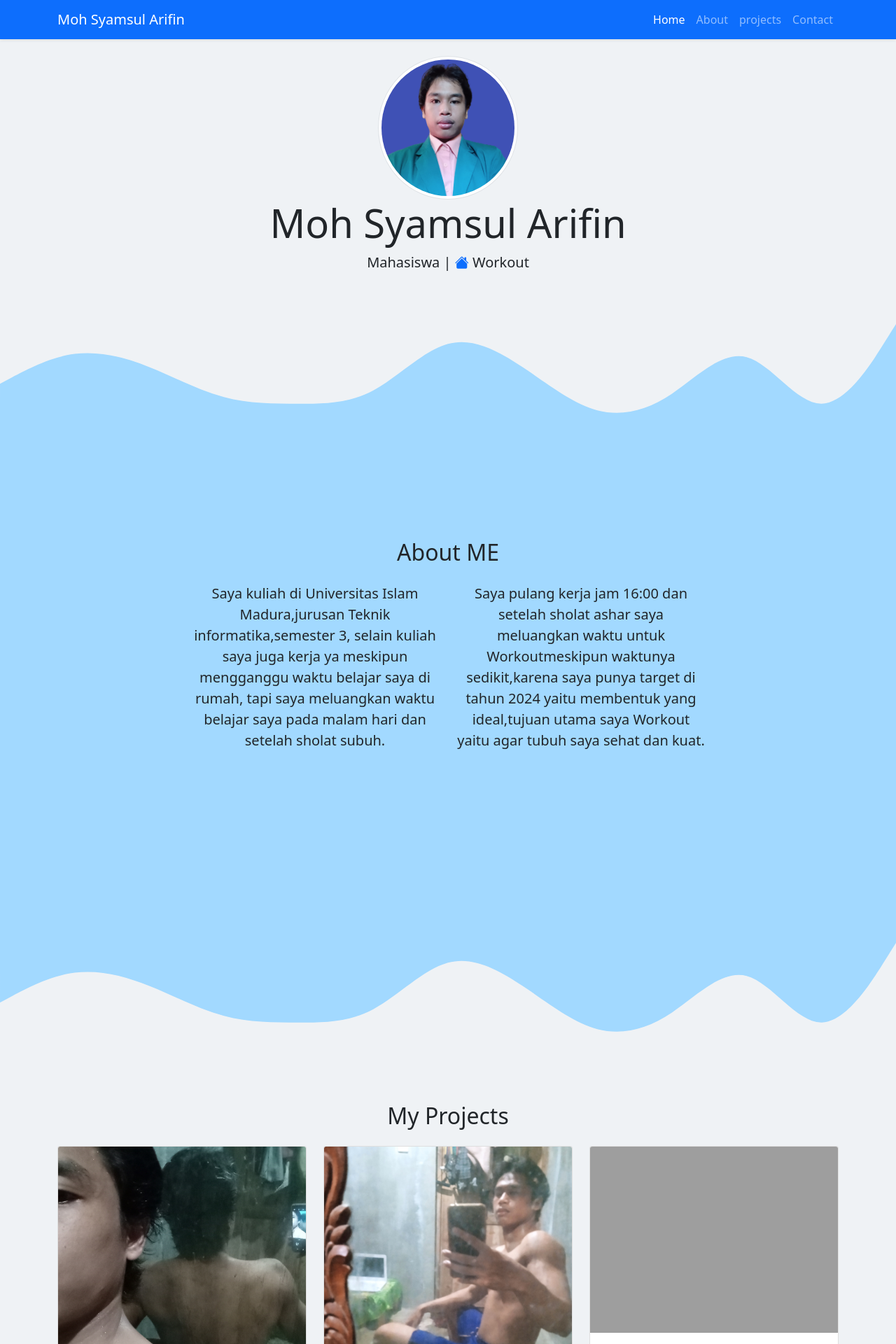
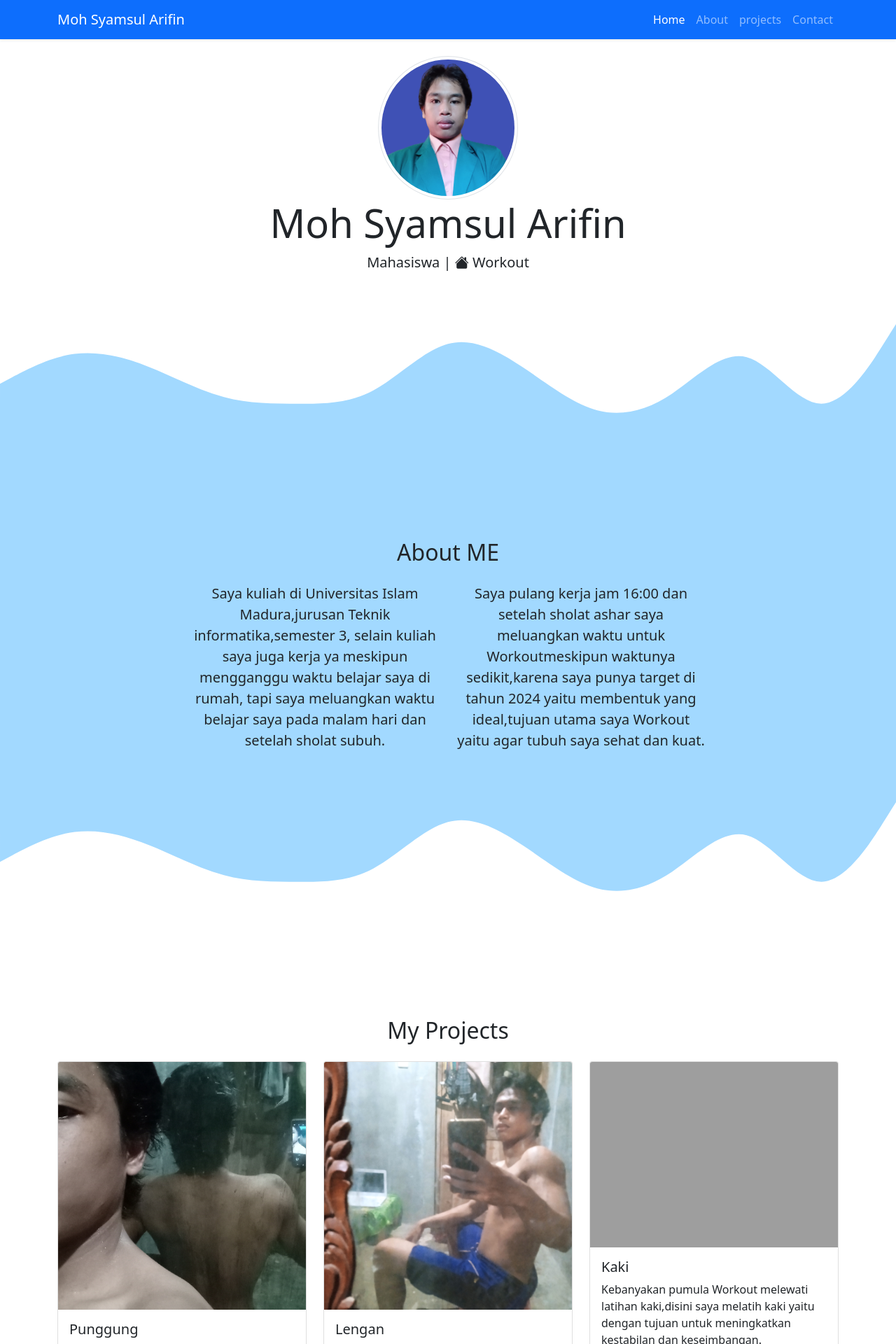
Before and after one commit to syamsul123arifin/UAS, a Django app: template portofolio/templates/index.html in a window 1280 px wide. Shown: the top 1920 px of the page at 70% size. Run offline with Django 3.2, Linux system fonts and the light colour scheme; the template is opened without the code that fills it, so the values that code supplies are empty; grey boxes are pictures that could not be loaded.

Commit message:
ada perubahan di index.html

```diff
--- a/portofolio/templates/index.html
+++ b/portofolio/templates/index.html
@@ -50,16 +50,16 @@
  <!-- Akhir Navbar -->
 
  <!-- Jumbotron -->
- <section class="jumbotron text-center" style="background-color: #eff2f5; padding-top: 5rem; min-height: 600px;">
+ <section class="jumbotron text-center" style="background-color: #ffffff; padding-top: 5rem; min-height: 200px;">
   <img src="{% static '/img/1.png' %}"  alt="Moh Syamsul Arifin"width="200" class=" rounded-circle img-thumbnail"/>
   <h1 class="display-4">Moh Syamsul Arifin</h1>
-  <p class="lead">Mahasiswa | <i class="bi bi-house-fill text-primary"></i> Workout</p>
-  <svg xmlns="http://www.w3.org/2000/svg" viewBox="0 0 1440 320"><path fill="#a2d9ff" fill-opacity="1" d="M0,160L20,149.3C40,139,80,117,120,112C160,107,200,117,240,133.3C280,149,320,171,360,181.3C400,192,440,192,480,192C520,192,560,192,600,170.7C640,149,680,107,720,96C760,85,800,107,840,133.3C880,160,920,192,960,202.7C1000,213,1040,203,1080,176C1120,149,1160,107,1200,117.3C1240,128,1280,192,1320,192C1360,192,1400,128,1420,96L1440,64L1440,320L1420,320C1400,320,1360,320,1320,320C1280,320,1240,320,1200,320C1160,320,1120,320,1080,320C1040,320,1000,320,960,320C920,320,880,320,840,320C800,320,760,320,720,320C680,320,640,320,600,320C560,320,520,320,480,320C440,320,400,320,360,320C320,320,280,320,240,320C200,320,160,320,120,320C80,320,40,320,20,320L0,320Z"></path></svg>
+  <p class="lead">Mahasiswa | <i class="bi bi-house-fill text-pryma"></i> Workout</p>
  </section>
+ <svg xmlns="http://www.w3.org/2000/svg" viewBox="0 0 1440 320"><path fill="#a2d9ff" fill-opacity="1" d="M0,160L20,149.3C40,139,80,117,120,112C160,107,200,117,240,133.3C280,149,320,171,360,181.3C400,192,440,192,480,192C520,192,560,192,600,170.7C640,149,680,107,720,96C760,85,800,107,840,133.3C880,160,920,192,960,202.7C1000,213,1040,203,1080,176C1120,149,1160,107,1200,117.3C1240,128,1280,192,1320,192C1360,192,1400,128,1420,96L1440,64L1440,320L1420,320C1400,320,1360,320,1320,320C1280,320,1240,320,1200,320C1160,320,1120,320,1080,320C1040,320,1000,320,960,320C920,320,880,320,840,320C800,320,760,320,720,320C680,320,640,320,600,320C560,320,520,320,480,320C440,320,400,320,360,320C320,320,280,320,240,320C200,320,160,320,120,320C80,320,40,320,20,320L0,320Z"></path></svg>
  <!-- Akhir Jumbotron -->
 
  <!-- About -->
-<section id="about" style="min-height: 600px; background-color: #a2d9ff; padding-top: 5rem;" >
+<section id="about" style="min-height: 200px; background-color: #a2d9ff; padding-top: 5rem;" >
 <div class="container">
   <div class="row text-center mb-3">
     <div class="col">
@@ -81,11 +81,11 @@
   </div>
 </div>
 </section>
+<svg xmlns="http://www.w3.org/2000/svg" viewBox="0 0 1440 320"><path fill="#a2d9ff" fill-opacity="1" d="M0,160L20,149.3C40,139,80,117,120,112C160,107,200,117,240,133.3C280,149,320,171,360,181.3C400,192,440,192,480,192C520,192,560,192,600,170.7C640,149,680,107,720,96C760,85,800,107,840,133.3C880,160,920,192,960,202.7C1000,213,1040,203,1080,176C1120,149,1160,107,1200,117.3C1240,128,1280,192,1320,192C1360,192,1400,128,1420,96L1440,64L1440,0L1420,0C1400,0,1360,0,1320,0C1280,0,1240,0,1200,0C1160,0,1120,0,1080,0C1040,0,1000,0,960,0C920,0,880,0,840,0C800,0,760,0,720,0C680,0,640,0,600,0C560,0,520,0,480,0C440,0,400,0,360,0C320,0,280,0,240,0C200,0,160,0,120,0C80,0,40,0,20,0L0,0Z"></path></svg>
  <!-- Akhir About -->
 
  <!-- Projects -->
- <section id="projects" style="background-color: #eff2f5; min-height: 40px;">
-  <svg xmlns="http://www.w3.org/2000/svg" viewBox="0 0 1440 320"><path fill="#a2d9ff" fill-opacity="1" d="M0,160L20,149.3C40,139,80,117,120,112C160,107,200,117,240,133.3C280,149,320,171,360,181.3C400,192,440,192,480,192C520,192,560,192,600,170.7C640,149,680,107,720,96C760,85,800,107,840,133.3C880,160,920,192,960,202.7C1000,213,1040,203,1080,176C1120,149,1160,107,1200,117.3C1240,128,1280,192,1320,192C1360,192,1400,128,1420,96L1440,64L1440,0L1420,0C1400,0,1360,0,1320,0C1280,0,1240,0,1200,0C1160,0,1120,0,1080,0C1040,0,1000,0,960,0C920,0,880,0,840,0C800,0,760,0,720,0C680,0,640,0,600,0C560,0,520,0,480,0C440,0,400,0,360,0C320,0,280,0,240,0C200,0,160,0,120,0C80,0,40,0,20,0L0,0Z"></path></svg>
+ <section id="projects" style="background-color: #ffffff; padding-top: 5rem;">
   <div class="container">
     <div class="row text-center mb-3">
       <div class="col">
@@ -125,13 +125,12 @@
       </div>
     </div>
   </div>
-  <svg xmlns="http://www.w3.org/2000/svg" viewBox="0 0 1440 320"><path fill="#a2d9ff" fill-opacity="1" d="M0,160L20,149.3C40,139,80,117,120,112C160,107,200,117,240,133.3C280,149,320,171,360,181.3C400,192,440,192,480,192C520,192,560,192,600,170.7C640,149,680,107,720,96C760,85,800,107,840,133.3C880,160,920,192,960,202.7C1000,213,1040,203,1080,176C1120,149,1160,107,1200,117.3C1240,128,1280,192,1320,192C1360,192,1400,128,1420,96L1440,64L1440,320L1420,320C1400,320,1360,320,1320,320C1280,320,1240,320,1200,320C1160,320,1120,320,1080,320C1040,320,1000,320,960,320C920,320,880,320,840,320C800,320,760,320,720,320C680,320,640,320,600,320C560,320,520,320,480,320C440,320,400,320,360,320C320,320,280,320,240,320C200,320,160,320,120,320C80,320,40,320,20,320L0,320Z"></path></svg>
  </section>
+ <svg xmlns="http://www.w3.org/2000/svg" viewBox="0 0 1440 320"><path fill="#a2d9ff" fill-opacity="1" d="M0,160L20,149.3C40,139,80,117,120,112C160,107,200,117,240,133.3C280,149,320,171,360,181.3C400,192,440,192,480,192C520,192,560,192,600,170.7C640,149,680,107,720,96C760,85,800,107,840,133.3C880,160,920,192,960,202.7C1000,213,1040,203,1080,176C1120,149,1160,107,1200,117.3C1240,128,1280,192,1320,192C1360,192,1400,128,1420,96L1440,64L1440,320L1420,320C1400,320,1360,320,1320,320C1280,320,1240,320,1200,320C1160,320,1120,320,1080,320C1040,320,1000,320,960,320C920,320,880,320,840,320C800,320,760,320,720,320C680,320,640,320,600,320C560,320,520,320,480,320C440,320,400,320,360,320C320,320,280,320,240,320C200,320,160,320,120,320C80,320,40,320,20,320L0,320Z"></path></svg>
  <!-- Akhir Projects -->
 
  <!-- Contact -->
- <section id="contact" style="min-height: 600px; background-color: #a2d9ff; ">
- <svg xmlns="http://www.w3.org/2000/svg" viewBox="0 0 1440 320"><path fill="#a2d9ff" fill-opacity="1" d="M0,160L20,149.3C40,139,80,117,120,112C160,107,200,117,240,133.3C280,149,320,171,360,181.3C400,192,440,192,480,192C520,192,560,192,600,170.7C640,149,680,107,720,96C760,85,800,107,840,133.3C880,160,920,192,960,202.7C1000,213,1040,203,1080,176C1120,149,1160,107,1200,117.3C1240,128,1280,192,1320,192C1360,192,1400,128,1420,96L1440,64L1440,0L1420,0C1400,0,1360,0,1320,0C1280,0,1240,0,1200,0C1160,0,1120,0,1080,0C1040,0,1000,0,960,0C920,0,880,0,840,0C800,0,760,0,720,0C680,0,640,0,600,0C560,0,520,0,480,0C440,0,400,0,360,0C320,0,280,0,240,0C200,0,160,0,120,0C80,0,40,0,20,0L0,0Z"></path></svg>
+ <section id="contact" style="background-color: #a2d9ff; padding-top: 5rem;">
   <div class="container">
     <div class="row text-center mb-3">
       <div class="col">
```
